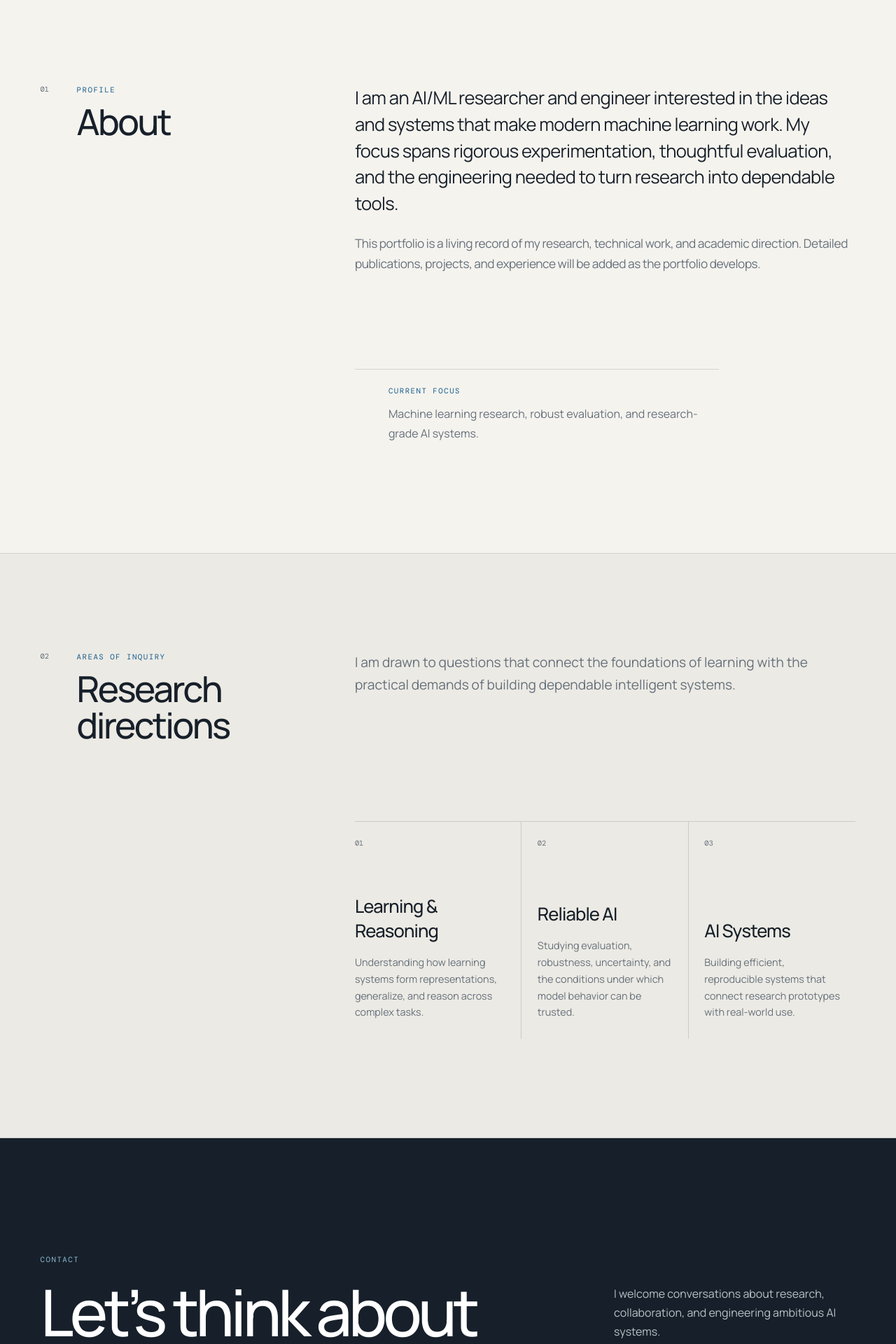
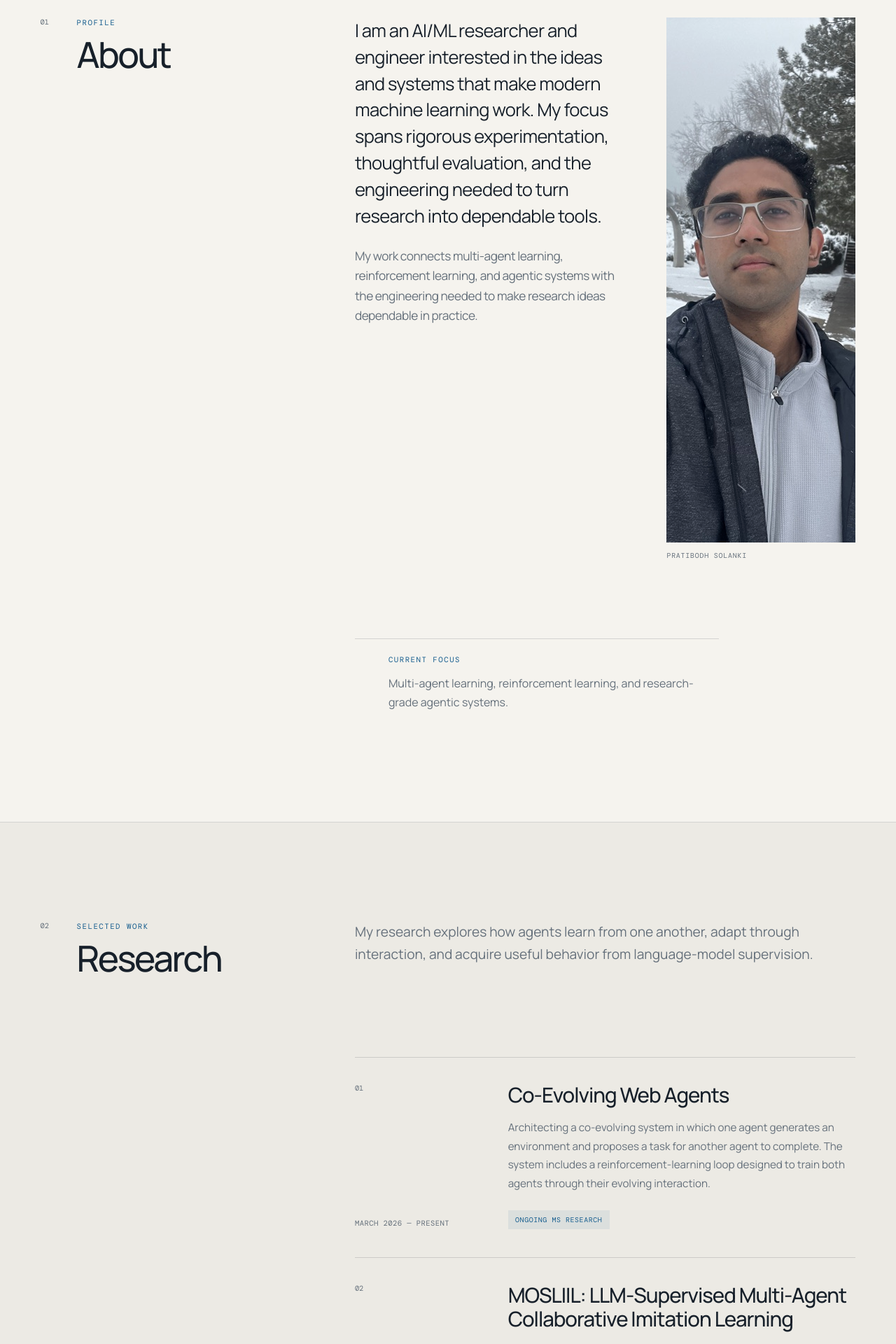
Before and after one commit to programmerPrati/programmerPrati.github.io, a React (Vite) app: page / in a window 1280 px wide. Shown: the part 820-2740 px from the top of the page at 70% size. Built offline with nearby package versions, Linux system fonts and the light colour scheme; a web font is replaced by a local one.

Commit message:
Add portrait and research experience

```diff
--- a/src/App.tsx
+++ b/src/App.tsx
@@ -58,7 +58,7 @@ function App() {
     () =>
       [
         { id: 'about' as SectionId, label: 'About', show: true },
-        { id: 'research' as SectionId, label: 'Research', show: portfolio.researchAreas.length > 0 },
+        { id: 'research' as SectionId, label: 'Research', show: portfolio.researchProjects.length > 0 },
         { id: 'publications' as SectionId, label: 'Publications', show: portfolio.publications.length > 0 },
         { id: 'projects' as SectionId, label: 'Projects', show: portfolio.projects.length > 0 },
         {
@@ -144,11 +144,7 @@ function App() {
           </div>
           <div className="hero-content reveal is-visible">
             <p className="eyebrow">{profile.role}</p>
-            <h1>
-              Researching intelligence.
-              <br />
-              <em>Engineering impact.</em>
-            </h1>
+            <h1>Researching intelligence.</h1>
             <p className="hero-intro">{profile.introduction}</p>
             <div className="hero-actions">
               <a className="button primary" href="#research">
@@ -167,36 +163,73 @@ function App() {
 
         <section className="section about" id="about">
           <SectionHeading number="01" eyebrow="Profile" title="About" />
+          <div className="about-body">
             <div className="about-copy reveal">
               {portfolio.about.map((paragraph) => (
                 <p key={paragraph}>{paragraph}</p>
               ))}
             </div>
+            <figure className="portrait reveal">
+              <img
+                src="/images/pratibodh-solanki.jpg"
+                alt="Pratibodh Solanki outdoors in winter"
+                width="1000"
+                height="750"
+              />
+              <figcaption>Pratibodh Solanki</figcaption>
+            </figure>
+          </div>
           <aside className="about-note reveal">
             <p className="eyebrow">Current focus</p>
-            <p>Machine learning research, robust evaluation, and research-grade AI systems.</p>
+            <p>Multi-agent learning, reinforcement learning, and research-grade agentic systems.</p>
           </aside>
         </section>
 
         <section className="section research" id="research">
-          <SectionHeading number="02" eyebrow="Areas of inquiry" title="Research directions" />
+          <SectionHeading number="02" eyebrow="Selected work" title="Research" />
           <p className="section-intro reveal">
-            I am drawn to questions that connect the foundations of learning with the practical demands of building dependable intelligent systems.
+            My research explores how agents learn from one another, adapt through interaction, and acquire useful behavior from language-model supervision.
           </p>
-          <div className="research-grid">
-            {portfolio.researchAreas.map((area) => (
-              <article className="research-card reveal" key={area.index}>
-                <span className="card-index">{area.index}</span>
-                <h3>{area.title}</h3>
-                <p>{area.description}</p>
+          <div className="research-list">
+            {portfolio.researchProjects.map((project, index) => (
+              <article className="research-project reveal" key={project.title}>
+                <div className="research-project-meta">
+                  <span className="card-index">{String(index + 1).padStart(2, '0')}</span>
+                  <p>{project.period}</p>
+                </div>
+                <div className="research-project-content">
+                  <h3>{project.title}</h3>
+                  {project.description.map((paragraph) => <p key={paragraph}>{paragraph}</p>)}
+                  {project.status && <p className="project-status">{project.status}</p>}
+                </div>
               </article>
             ))}
           </div>
         </section>
 
+        {portfolio.experience.length > 0 && (
+          <section className="section experience" id="experience">
+            <SectionHeading number="03" eyebrow="Industry" title="Experience" />
+            <div className="experience-list">
+              {portfolio.experience.map((item) => (
+                <article className="experience-item reveal" key={`${item.period}-${item.role}`}>
+                  <div className="experience-meta">
+                    <p>{item.period}</p>
+                    <p>{item.organization}</p>
+                  </div>
+                  <div>
+                    <h3>{item.role}</h3>
+                    {item.description && <p>{item.description}</p>}
+                  </div>
+                </article>
+              ))}
+            </div>
+          </section>
+        )}
+
         {portfolio.publications.length > 0 && (
           <section className="section" id="publications">
-            <SectionHeading number="03" eyebrow="Selected writing" title="Publications" />
+            <SectionHeading number="04" eyebrow="Selected writing" title="Publications" />
             <div className="stack-list">
               {portfolio.publications.map((publication) => (
                 <article className="publication reveal" key={publication.title}>
@@ -214,7 +247,7 @@ function App() {
 
         {portfolio.projects.length > 0 && (
           <section className="section" id="projects">
-            <SectionHeading number="04" eyebrow="Selected work" title="Projects" />
+            <SectionHeading number="05" eyebrow="Selected work" title="Projects" />
             <div className="project-grid">
               {portfolio.projects.map((project) => (
                 <article className="project-card reveal" key={project.title}>
@@ -227,28 +260,16 @@ function App() {
           </section>
         )}
 
-        {(portfolio.experience.length > 0 || portfolio.education.length > 0) && (
-          <section className="section split-section">
-            {portfolio.experience.length > 0 && (
-              <div id="experience">
-                <SectionHeading number="05" eyebrow="Where I have worked" title="Experience" />
-                {portfolio.experience.map((item) => (
-                  <article className="timeline-item reveal" key={`${item.period}-${item.role}`}>
-                    <p>{item.period}</p><h3>{item.role}</h3><p>{item.organization}</p>
-                  </article>
-                ))}
-              </div>
-            )}
         {portfolio.education.length > 0 && (
-              <div id="education">
+          <section className="section" id="education">
             <SectionHeading number="06" eyebrow="Academic path" title="Education" />
+            <div>
               {portfolio.education.map((item) => (
                 <article className="timeline-item reveal" key={`${item.period}-${item.role}`}>
                   <p>{item.period}</p><h3>{item.role}</h3><p>{item.organization}</p>
                 </article>
               ))}
             </div>
-            )}
           </section>
         )}
 
--- a/src/data/portfolio.ts
+++ b/src/data/portfolio.ts
@@ -3,10 +3,11 @@ export type Link = {
   href: string
 }
 
-export type ResearchArea = {
-  index: string
+export type ResearchProject = {
   title: string
-  description: string
+  period: string
+  description: string[]
+  status?: string
 }
 
 export type Publication = {
@@ -45,33 +46,46 @@ export const portfolio = {
   },
   about: [
     'I am an AI/ML researcher and engineer interested in the ideas and systems that make modern machine learning work. My focus spans rigorous experimentation, thoughtful evaluation, and the engineering needed to turn research into dependable tools.',
-    'This portfolio is a living record of my research, technical work, and academic direction. Detailed publications, projects, and experience will be added as the portfolio develops.',
+    'My work connects multi-agent learning, reinforcement learning, and agentic systems with the engineering needed to make research ideas dependable in practice.',
   ],
-  researchAreas: [
+  researchProjects: [
     {
-      index: '01',
-      title: 'Learning & Reasoning',
-      description:
-        'Understanding how learning systems form representations, generalize, and reason across complex tasks.',
+      title: 'Co-Evolving Web Agents',
+      period: 'March 2026 — Present',
+      description: [
+        'Architecting a co-evolving system in which one agent generates an environment and proposes a task for another agent to complete. The system includes a reinforcement-learning loop designed to train both agents through their evolving interaction.',
+      ],
+      status: 'Ongoing MS Research',
     },
     {
-      index: '02',
-      title: 'Reliable AI',
-      description:
-        'Studying evaluation, robustness, uncertainty, and the conditions under which model behavior can be trusted.',
+      title: 'MOSLIIL: LLM-Supervised Multi-Agent Collaborative Imitation Learning',
+      period: 'January 2025 — May 2025',
+      description: [
+        'Developed a framework for training multi-agent systems with LLM supervision across centralized and decentralized architectures. Robotic agents query an LLM directly for demonstrations, then learn collaborative behavior through imitation.',
+      ],
+      status: 'First-author research paper in progress',
     },
     {
-      index: '03',
-      title: 'AI Systems',
-      description:
-        'Building efficient, reproducible systems that connect research prototypes with real-world use.',
+      title: 'Novel Info-Metrics and Cross-Entropy Losses for Deep Learning',
+      period: 'May 2025 — November 2025',
+      description: [
+        'Proposed a family of custom information metrics and formulated novel cross-entropy-based loss functions for deep learning algorithms, providing tunable learning dynamics that complement standard cross-entropy objectives.',
+      ],
     },
-  ] satisfies ResearchArea[],
+  ] satisfies ResearchProject[],
 
   // Add real entries below; empty sections remain hidden from the public site.
   publications: [] as Publication[],
   projects: [] as Project[],
-  experience: [] as TimelineItem[],
+  experience: [
+    {
+      period: 'Internship',
+      role: 'Agentic AI Intern',
+      organization: 'Amazon · Prime Science',
+      description:
+        'Developed three agentic AI systems for Amazon Prime Science, automating marketplace onboarding, benefit onboarding, and the diagnosis and resolution of operational pipeline failures. Architected a multi-agent orchestration framework with specialized agents, tool execution, persistent state, resumable workflows, and structured inter-agent handoffs.',
+    },
+  ] satisfies TimelineItem[],
   education: [] as TimelineItem[],
   skills: [] as { group: string; items: string[] }[],
 
--- a/src/styles.css
+++ b/src/styles.css
@@ -193,7 +193,7 @@ h3 {
 }
 
 .hero {
-  min-height: 100svh;
+  min-height: 88svh;
   padding: 10rem 4.5vw 2.2rem;
   display: grid;
   grid-template-columns: minmax(80px, 0.23fr) 1fr;
@@ -228,7 +228,7 @@ h3 {
 
 .hero-content {
   align-self: center;
-  padding: 3vh 0 9vh;
+  padding: 4vh 0 7vh;
 }
 
 .eyebrow {
@@ -241,15 +241,14 @@ h3 {
 }
 
 .hero h1 {
-  max-width: 1100px;
+  max-width: 900px;
   margin-bottom: 2.1rem;
-  font-size: clamp(3.25rem, 7.5vw, 8.7rem);
+  font-size: clamp(3.25rem, 6vw, 6.6rem);
   font-weight: 500;
-  letter-spacing: -0.065em;
-  line-height: 0.88;
+  letter-spacing: -0.06em;
+  line-height: 0.94;
 }
 
-.hero h1 em,
 .contact h2 em {
   font-family: var(--serif);
   font-weight: 400;
@@ -371,16 +370,23 @@ h3 {
 }
 
 .about {
-  grid-template-areas: 'heading copy' 'heading note';
+  grid-template-areas: 'heading body' 'heading note';
 }
 
 .about .section-heading {
   grid-area: heading;
 }
 
+.about-body {
+  grid-area: body;
+  display: grid;
+  grid-template-columns: minmax(0, 1fr) minmax(210px, 270px);
+  gap: clamp(2rem, 4vw, 4.5rem);
+  align-items: start;
+}
+
 .about-copy {
-  grid-area: copy;
-  max-width: 780px;
+  max-width: 680px;
 }
 
 .about-copy p {
@@ -410,6 +416,27 @@ h3 {
   margin-bottom: 0.8rem;
 }
 
+.portrait {
+  margin: 0;
+}
+
+.portrait img {
+  width: 100%;
+  aspect-ratio: 3 / 4;
+  display: block;
+  object-fit: cover;
+  object-position: 43% 42%;
+  filter: saturate(0.82) contrast(1.03);
+}
+
+.portrait figcaption {
+  margin-top: 0.75rem;
+  color: var(--muted);
+  font: 300 0.62rem var(--mono);
+  letter-spacing: 0.08em;
+  text-transform: uppercase;
+}
+
 .research {
   background: #eceae4;
 }
@@ -421,42 +448,84 @@ h3 {
   line-height: 1.65;
 }
 
-.research-grid {
+.research-list,
+.experience-list {
   grid-column: 2;
-  display: grid;
-  grid-template-columns: repeat(3, 1fr);
   margin-top: 3rem;
   border-top: 1px solid var(--line);
 }
 
-.research-card {
-  min-height: 310px;
-  padding: 1.5rem 1.4rem 1.6rem 0;
+.research-project {
+  padding: 2.3rem 0 2.5rem;
+  display: grid;
+  grid-template-columns: minmax(140px, 0.36fr) 1fr;
+  gap: 2.5rem;
+  border-bottom: 1px solid var(--line);
+}
+
+.research-project-meta {
   display: flex;
   flex-direction: column;
-  border-right: 1px solid var(--line);
+  justify-content: space-between;
+  gap: 2rem;
 }
 
-.research-card + .research-card {
-  padding-left: 1.4rem;
+.research-project-meta p,
+.experience-meta p {
+  margin: 0;
+  color: var(--muted);
+  font: 300 0.66rem/1.55 var(--mono);
+  letter-spacing: 0.04em;
+  text-transform: uppercase;
 }
 
-.research-card:last-child {
-  border-right: 0;
+.research-project h3,
+.experience-item h3 {
+  margin-bottom: 1rem;
+  font-size: clamp(1.45rem, 2.3vw, 2.35rem);
+  font-weight: 500;
+  letter-spacing: -0.035em;
+  line-height: 1.15;
 }
 
-.research-card h3 {
-  margin: auto 0 1rem;
-  font-size: clamp(1.3rem, 2vw, 1.85rem);
-  font-weight: 500;
-  letter-spacing: -0.035em;
+.research-project-content > p:not(.project-status),
+.experience-item > div:last-child > p {
+  max-width: 760px;
+  color: var(--muted);
+  font-size: 0.95rem;
+  line-height: 1.75;
 }
 
-.research-card p:last-child {
-  margin: 0;
-  color: var(--muted);
-  font-size: 0.9rem;
-  line-height: 1.65;
+.project-status {
+  width: fit-content;
+  margin: 1.5rem 0 0;
+  padding: 0.45rem 0.65rem;
+  background: rgba(22, 93, 142, 0.08);
+  color: var(--accent);
+  font: 400 0.62rem var(--mono);
+  letter-spacing: 0.06em;
+  text-transform: uppercase;
+}
+
+.experience-list {
+  margin-top: 0;
+}
+
+.experience-item {
+  padding: 2.5rem 0;
+  display: grid;
+  grid-template-columns: minmax(140px, 0.36fr) 1fr;
+  gap: 2.5rem;
+}
+
+.experience-meta {
+  display: flex;
+  flex-direction: column;
+  gap: 0.75rem;
+}
+
+.experience-meta p:last-child {
+  color: var(--accent);
 }
 
 .stack-list,
@@ -582,8 +651,8 @@ footer a {
   transform: translateY(0);
 }
 
-.research-card:nth-child(2) { transition-delay: 80ms; }
-.research-card:nth-child(3) { transition-delay: 160ms; }
+.research-project:nth-child(2) { transition-delay: 80ms; }
+.research-project:nth-child(3) { transition-delay: 160ms; }
 
 @media (max-width: 900px) {
   .site-header {
@@ -652,7 +721,7 @@ footer a {
   }
 
   .hero h1 {
-    font-size: clamp(3.4rem, 14.5vw, 6.5rem);
+    font-size: clamp(3.2rem, 12vw, 5rem);
   }
 
   .section {
@@ -662,7 +731,15 @@ footer a {
   }
 
   .about {
-    grid-template-areas: 'heading' 'copy' 'note';
+    grid-template-areas: 'heading' 'body' 'note';
+  }
+
+  .about-body {
+    grid-template-columns: 1fr;
+  }
+
+  .portrait {
+    width: min(70vw, 280px);
   }
 
   .about-note {
@@ -670,7 +747,8 @@ footer a {
     padding-left: 0;
   }
 
-  .research-grid {
+  .research-list,
+  .experience-list {
     grid-column: 1;
     margin-top: 0;
   }
@@ -697,7 +775,7 @@ footer a {
 
 @media (max-width: 620px) {
   .hero {
-    min-height: 780px;
+    min-height: 700px;
   }
 
   .hero-actions {
@@ -712,22 +790,20 @@ footer a {
     gap: 0.8rem;
   }
 
-  .research-grid,
   .project-grid,
   .skills-grid {
     grid-template-columns: 1fr;
   }
 
-  .research-card,
-  .research-card + .research-card {
-    min-height: 230px;
-    padding: 1.4rem 0;
-    border-right: 0;
-    border-bottom: 1px solid var(--line);
+  .research-project,
+  .experience-item {
+    padding: 2rem 0;
+    grid-template-columns: 1fr;
+    gap: 1.25rem;
   }
 
-  .research-card:last-child {
-    border-bottom: 0;
+  .research-project-meta {
+    gap: 0.75rem;
   }
 
   .about-copy p {
```
Also changed, not shown: public/images/pratibodh-solanki.jpg (added), 1 other file (tests, documents, lock files or other folders). Lines whose indentation alone changed are shown as unchanged.
